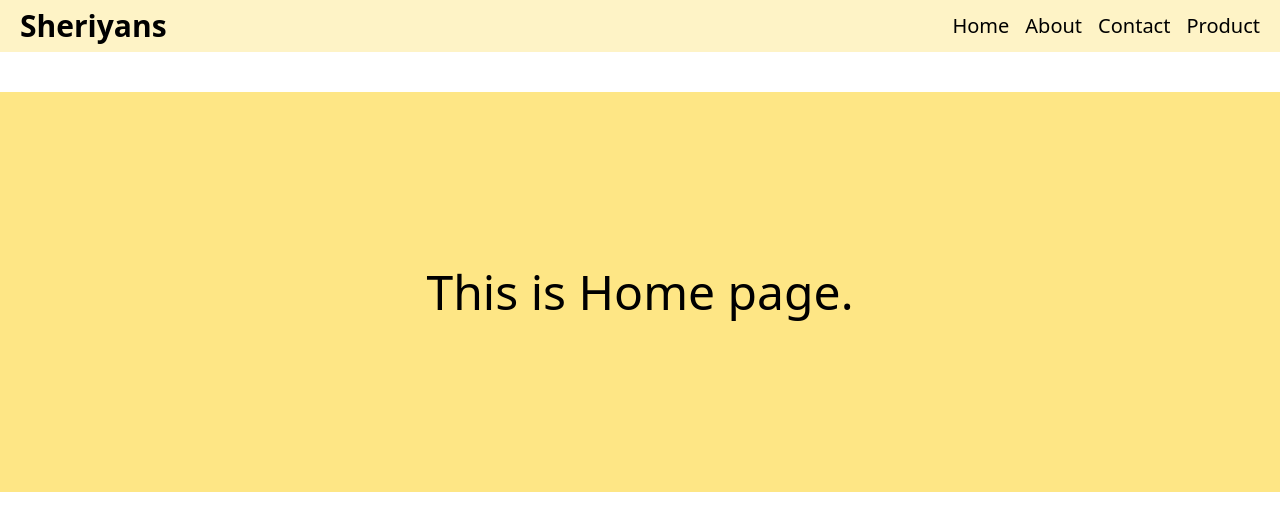
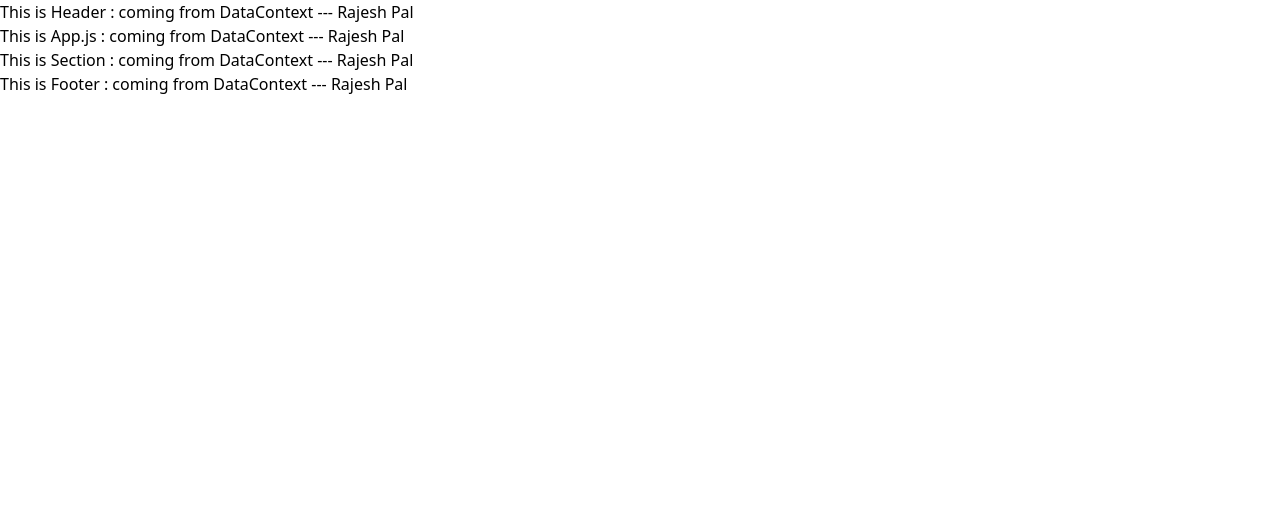
Before and after one commit to rajpuc/LearningReact, a React (Vite) app in the folder LearningProject/: page / in a window 1280 px wide. Shown: the top 530 px of the page. Built offline with nearby package versions, Linux system fonts and the light colour scheme.

Commit message:
c14: Context Api

```diff
--- a/LearningProject/src/App.jsx
+++ b/LearningProject/src/App.jsx
@@ -1,27 +1,21 @@
-import React, { useState } from "react";
-import axios from 'axios';
-import { Route, Routes } from "react-router-dom";
-import Home from "./pages/Home";
-import About from "./pages/About";
-import Contact from "./pages/Contact";
-import Product from "./pages/Product";
+import React, { useContext, useState } from "react";
 import Header from "./components/Header";
+import Footer from "./components/Footer";
+import Section from "./components/Section";
+import { DataContext } from "./context/UserContext";
 
-// React Router DOM
 
 const App = () => {
+  // 9:
+  const data = useContext(DataContext);
 
+  //10: in this way you can use the DataContext in other components also.
   return (
     <>
-      {/* 3rd step: Now you can do whatever you want */}
       <Header/>
-      {/* 2nd step: Create your project route like this: */}
-      <Routes>
-        <Route path="/" element={<Home/>} />
-        <Route path="/about" element={<About/>} />
-        <Route path="/contact" element={<Contact/>} />
-        <Route path="/product" element={<Product/>} />
-      </Routes>
+      <h1>This is App.js : coming from DataContext --- {data}</h1>
+      <Section/>
+      <Footer/>
     </>
   );
 };
--- /dev/null
+++ b/LearningProject/src/components/Footer.jsx
@@ -0,0 +1,11 @@
+import React, { useContext } from 'react';
+import { DataContext } from '../context/UserContext';
+
+const Footer = ()=>{
+    const data = useContext(DataContext)
+    return(
+        <div>This is Footer : coming from DataContext --- {data}</div>
+    );
+}
+
+export default Footer;
--- a/LearningProject/src/components/Header.jsx
+++ b/LearningProject/src/components/Header.jsx
@@ -1,25 +1,11 @@
-import React from "react";
-import { Link } from "react-router-dom";
+import React, { useContext } from "react";
+import { DataContext } from "../context/UserContext";
+
 
 const Header = () => {
+  const data = useContext(DataContext);
   return (
-    <header className="flex items-center justify-between px-5 py-2 bg-amber-100">
-      <h1 className="text-3xl font-bold">Sheriyans</h1>
-      <div className="flex items-center gap-4">
-        <div className="text-xl font-medium">
-          <Link to="/">Home</Link>
-        </div>
-        <div className="text-xl font-medium">
-          <Link to="/about">About</Link>
-        </div>
-        <div className="text-xl font-medium">
-          <Link to="/contact">Contact</Link>
-        </div>
-        <div className="text-xl font-medium">
-          <Link to="/product">Product</Link>
-        </div>
-      </div>
-    </header>
+    <header>This is Header : coming from DataContext --- {data}</header>
   );
 };
 
--- /dev/null
+++ b/LearningProject/src/components/Section.jsx
@@ -0,0 +1,11 @@
+import React, { useContext } from 'react';
+import { DataContext } from '../context/UserContext';
+
+const Section = ()=>{
+    const data = useContext(DataContext);
+    return(
+        <div>This is Section : coming from DataContext --- {data}</div>
+    );
+}
+
+export default Section;
--- /dev/null
+++ b/LearningProject/src/context/UserContext.jsx
@@ -0,0 +1,20 @@
+import React, { createContext } from "react";
+
+// 6:
+export const DataContext = createContext();
+
+//4:
+const UserContext = ({ children }) => {
+    const userName = "Rajesh Pal"
+  return (
+    //7:
+    <DataContext.Provider value={userName}>
+      {/* 5: */}
+      {children}
+    </DataContext.Provider>
+
+    //8: go to App.jsx
+  );
+};
+
+export default UserContext;
--- a/LearningProject/src/main.jsx
+++ b/LearningProject/src/main.jsx
@@ -1,14 +1,17 @@
-import { StrictMode } from 'react'
-import { createRoot } from 'react-dom/client'
-import './index.css'
-import App from './App.jsx'
-import {BrowserRouter} from 'react-router-dom'
+import { StrictMode } from "react";
+import { createRoot } from "react-dom/client";
+import "./index.css";
+import App from "./App.jsx";
+import UserContext from "./context/UserContext.jsx";
 
-createRoot(document.getElementById('root')).render(
-    // To use React Router Dom:
-    // 1st step: Wrapp <App/> with <BrowserRouter> </BrowserRouter>
-    <BrowserRouter >
-        <App />
-    </BrowserRouter>
+// props drilling er problem holo j component gular data proyojon nai shei component gular moddhe o data pass korate hoi. R ai problem er solution hocce context api. Context api muloto data k centrelized kore ek jagai rekhe dei. And jokon jar data proyojon hobe tokon sha call kore data niye nei. And ata mid level application er jonno valo. But large application r o efficiently data manage korer jonno amra Redux use kori. kivabe set korte hobe sheta bujar jonno step gula follow koro.
+createRoot(document.getElementById("root")).render(
+  // 1: create a file.jsx first. for example in this case i create userContext.jsx
 
-)
+  //2:
+  <UserContext>
+    <App />
+  </UserContext>
+
+  //3: go UserContext.jsx file
+);
--- a/LearningProject/src/pages/About.jsx
+++ /dev/null
@@ -1,11 +0,0 @@
-import React from 'react';
-
-const About = () =>{
-    return(
-        <div className='w-full h-100 mt-10 bg-amber-200 flex items-center justify-center text-5xl font-medium'>
-            This is About Page.
-        </div>
-    );
-}
-
-export default About;
--- a/LearningProject/src/pages/Contact.jsx
+++ /dev/null
@@ -1,11 +0,0 @@
-import React from 'react';
-
-const Contact = () =>{
-    return(
-        <div className='w-full h-100 mt-10 bg-amber-200 flex items-center justify-center text-5xl font-medium'>
-            This is Contact Page.
-        </div>
-    );
-}
-
-export default Contact;
--- a/LearningProject/src/pages/Home.jsx
+++ /dev/null
@@ -1,11 +0,0 @@
-import React from 'react';
-
-const Home = () =>{
-    return(
-        <div className='w-full h-100 mt-10 bg-amber-200 flex items-center justify-center text-5xl font-medium'>
-            This is Home page.
-        </div>
-    );
-}
-
-export default Home;
--- a/LearningProject/src/pages/Product.jsx
+++ /dev/null
@@ -1,11 +0,0 @@
-import React from 'react';
-
-const Product = () =>{
-    return(
-        <div className='w-full h-100 mt-10 bg-amber-200 flex items-center justify-center text-5xl font-medium'>
-            This is Product Page.
-        </div>
-    );
-}
-
-export default Product;
```
